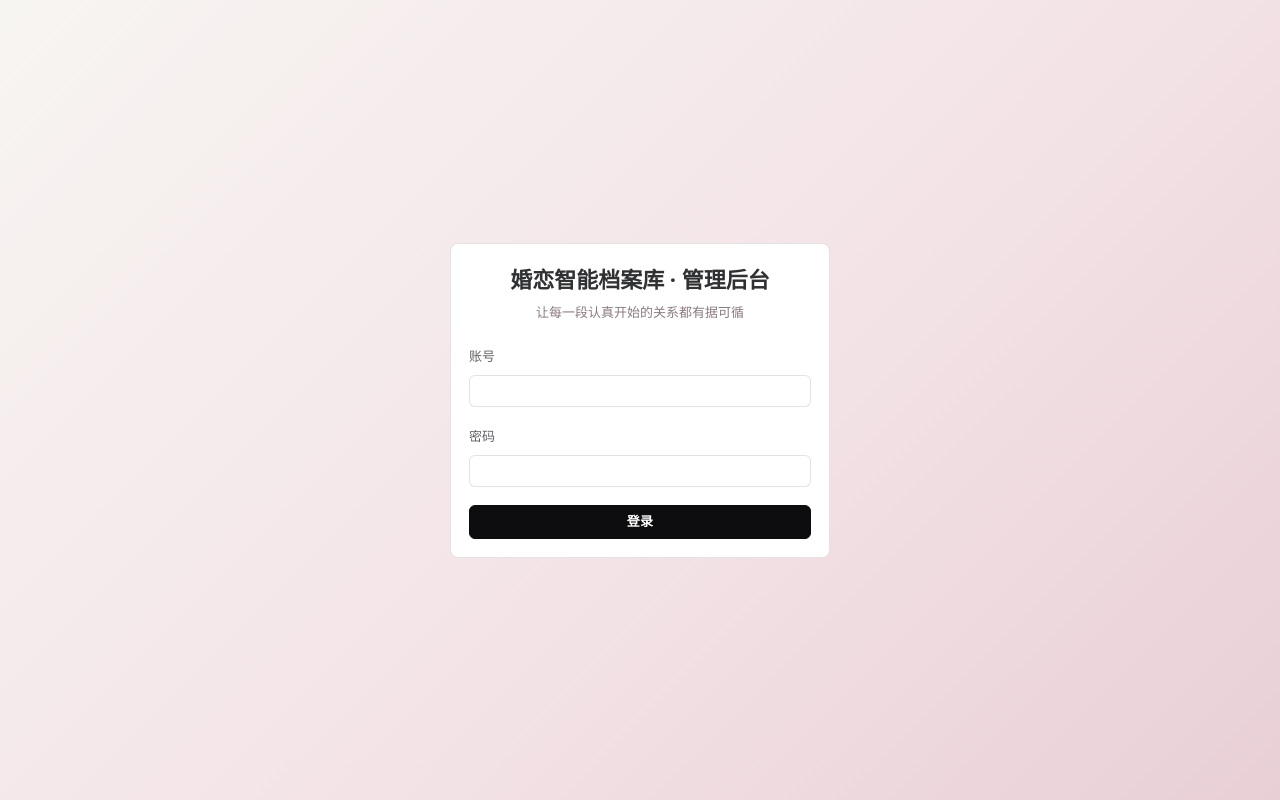
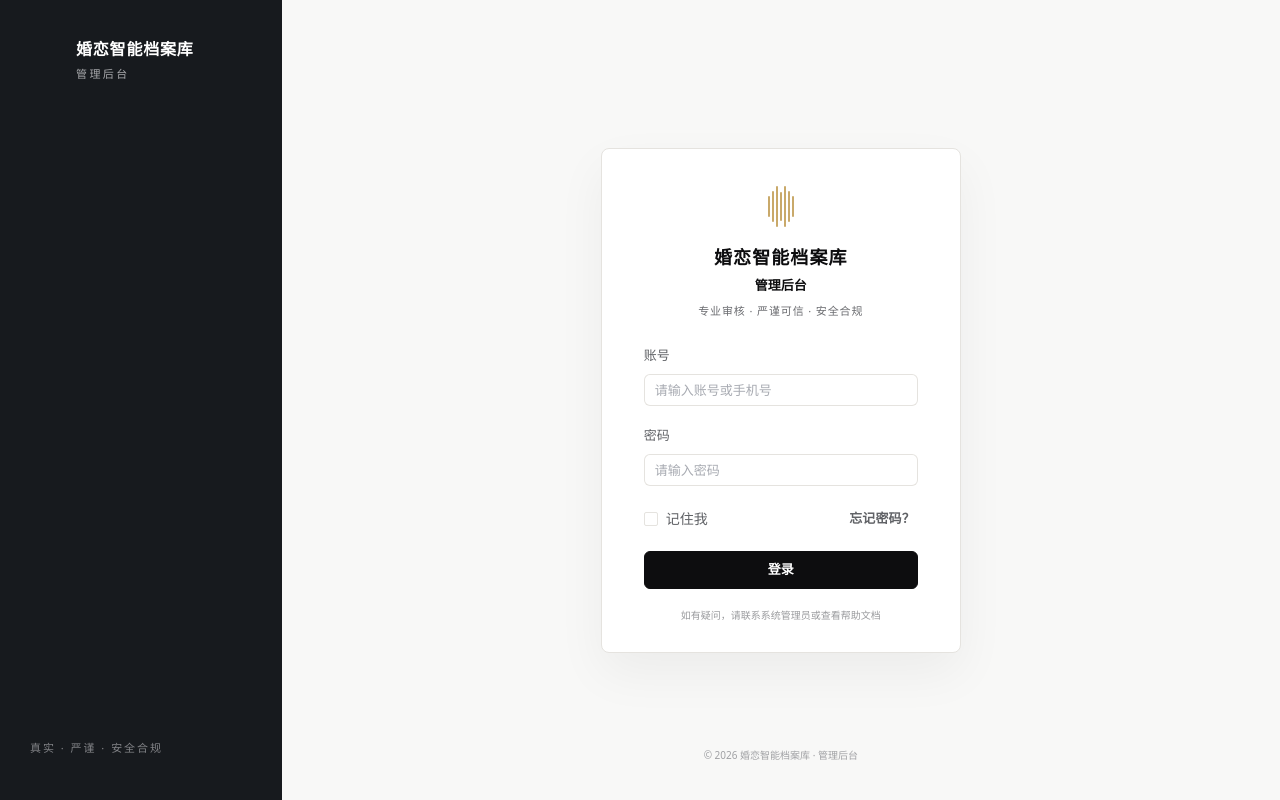
Before and after one commit to codeApe-7/goldlove, a Vue app in the folder apps/admin-web/: page /login in a window 1280 px wide. Built offline with nearby package versions, Linux system fonts and the light colour scheme.

Commit message:
feat(admin): match core pages to prototype

```diff
--- a/apps/admin-web/src/views/DashboardView.vue
+++ b/apps/admin-web/src/views/DashboardView.vue
@@ -3,15 +3,16 @@ import { onMounted, ref } from 'vue'
 import { ElMessage } from 'element-plus'
 import { dashboardStats } from '@/api/admin'
 import type { AdminDashboardStats } from '@/types'
+import PageHeader from '@/components/PageHeader.vue'
 
 const stats = ref<AdminDashboardStats | null>(null)
 const loading = ref(false)
 
 const cards = [
-  { key: 'pendingReviews', label: '待审核', hint: '等待管理员处理的提交' },
-  { key: 'todayRegistrations', label: '今日登记', hint: '今天新登记的访客' },
-  { key: 'todayReviews', label: '今日审核', hint: '今天完成的审核' },
-  { key: 'totalProfiles', label: '累计建档', hint: '已建立的全部档案' },
+  { key: 'pendingReviews', label: '待审核', hint: '等待处理的档案' },
+  { key: 'todayRegistrations', label: '今日登记', hint: '今日新登记访客' },
+  { key: 'todayReviews', label: '今日审核', hint: '今日完成审核' },
+  { key: 'totalProfiles', label: '累计建档', hint: '总档案数量' },
 ] as const
 
 onMounted(async () => {
@@ -27,41 +28,155 @@ onMounted(async () => {
 </script>
 
 <template>
-  <div>
-    <h2 class="page-title">工作台</h2>
-    <el-row :gutter="16" v-loading="loading">
-      <el-col v-for="card in cards" :key="card.key" :span="6">
-        <el-card class="stat-card" shadow="hover">
-          <div class="stat-value tabular">{{ stats?.[card.key] ?? 0 }}</div>
-          <div class="stat-label">{{ card.label }}</div>
-          <div class="stat-hint">{{ card.hint }}</div>
-        </el-card>
-      </el-col>
-    </el-row>
+  <div class="dashboard-page">
+    <PageHeader title="工作台" description="欢迎使用婚恋智能档案库管理后台，实时掌握审核与建档情况。" />
+    <div v-loading="loading" class="stats-grid">
+      <article v-for="card in cards" :key="card.key" class="stat-card">
+        <span class="stat-label">{{ card.label }}</span>
+        <strong class="stat-value tabular">{{ stats?.[card.key] ?? 0 }}</strong>
+        <span class="stat-hint">{{ card.hint }}</span>
+      </article>
+    </div>
+    <section class="dashboard-lower">
+      <div class="archive-panel workflow-panel">
+        <div class="panel-header">
+          <div>
+            <h2>今日工作概览</h2>
+            <p>根据当前实时统计生成</p>
+          </div>
+          <span class="live-dot">实时</span>
+        </div>
+        <div class="workflow-row">
+          <div><strong class="tabular">{{ stats?.todayRegistrations ?? 0 }}</strong><span>新增登记</span></div>
+          <i />
+          <div><strong class="tabular">{{ stats?.pendingReviews ?? 0 }}</strong><span>等待审核</span></div>
+          <i />
+          <div><strong class="tabular">{{ stats?.todayReviews ?? 0 }}</strong><span>完成审核</span></div>
+        </div>
+      </div>
+      <aside class="archive-panel sla-panel">
+        <span class="sla-eyebrow">审核提醒</span>
+        <strong class="tabular">{{ stats?.pendingReviews ?? 0 }}</strong>
+        <p>份档案当前待处理</p>
+        <el-button type="primary" @click="$router.push('/reviews')">进入审核管理</el-button>
+      </aside>
+    </section>
   </div>
 </template>
 
 <style scoped>
-.page-title {
-  margin: 0 0 18px;
-  color: var(--love-deep);
+.stats-grid {
+  display: grid;
+  grid-template-columns: repeat(4, minmax(0, 1fr));
+  gap: 14px;
 }
 .stat-card {
+  min-height: 126px;
+  padding: 17px 18px;
+  display: flex;
+  flex-direction: column;
+  border: 1px solid var(--archive-line);
+  border-radius: 8px;
+  background: #ffffff;
+}
+.stat-value {
+  margin-top: 14px;
+  color: var(--archive-ink);
+  font-size: 30px;
+  line-height: 1;
+  font-weight: 600;
+}
+.stat-label {
+  color: #3f4044;
+  font-size: 13px;
+  font-weight: 600;
+}
+.stat-hint {
+  margin-top: auto;
+  color: #949599;
+  font-size: 11px;
+}
+.dashboard-lower {
+  margin-top: 16px;
+  display: grid;
+  grid-template-columns: minmax(0, 2fr) minmax(220px, 0.7fr);
+  gap: 16px;
+}
+.workflow-panel,
+.sla-panel {
+  min-height: 230px;
+  padding: 20px;
+}
+.panel-header {
+  display: flex;
+  align-items: flex-start;
+  justify-content: space-between;
+}
+.panel-header h2 {
+  margin: 0;
+  font-size: 15px;
+}
+.panel-header p {
+  margin: 6px 0 0;
+  color: var(--archive-muted);
+  font-size: 11px;
+}
+.live-dot {
+  color: var(--archive-success);
+  font-size: 11px;
+}
+.workflow-row {
+  height: 150px;
+  display: flex;
+  align-items: center;
+  justify-content: space-around;
+}
+.workflow-row div {
+  min-width: 100px;
   text-align: center;
 }
-.stat-value {
-  font-size: 34px;
+.workflow-row strong,
+.workflow-row span {
+  display: block;
+}
+.workflow-row strong {
+  font-size: 28px;
   font-weight: 600;
-  color: var(--love-rose);
 }
-.stat-label {
-  margin-top: 6px;
-  font-size: 15px;
-  color: #3b3034;
+.workflow-row span {
+  margin-top: 8px;
+  color: var(--archive-muted);
+  font-size: 12px;
 }
-.stat-hint {
-  margin-top: 4px;
+.workflow-row i {
+  width: 64px;
+  height: 1px;
+  background: var(--archive-line);
+}
+.sla-panel {
+  display: flex;
+  flex-direction: column;
+  align-items: center;
+  justify-content: center;
+  text-align: center;
+}
+.sla-eyebrow {
+  color: var(--archive-muted);
   font-size: 12px;
-  color: #9a8b90;
+}
+.sla-panel strong {
+  margin-top: 12px;
+  font-size: 42px;
+  font-weight: 600;
+}
+.sla-panel p {
+  margin: 6px 0 18px;
+  color: var(--archive-muted);
+  font-size: 12px;
+}
+@media (max-width: 1100px) {
+  .stats-grid {
+    grid-template-columns: repeat(2, 1fr);
+  }
 }
 </style>
--- a/apps/admin-web/src/views/GuestRegisterView.vue
+++ b/apps/admin-web/src/views/GuestRegisterView.vue
@@ -1,17 +1,20 @@
 <script setup lang="ts">
 import { onMounted, reactive, ref } from 'vue'
 import { ElMessage } from 'element-plus'
+import { CircleCheck, CopyDocument, Lock } from '@element-plus/icons-vue'
 import {
   currentAuthorizationDocumentVersion,
   provisionGuest,
   reissueCredential,
 } from '@/api/admin'
 import type { ProvisionedGuest } from '@/types'
+import PageHeader from '@/components/PageHeader.vue'
 
 const loading = ref(false)
 const credentialLoading = ref(false)
 const created = ref<ProvisionedGuest | null>(null)
 const reissued = ref<ProvisionedGuest | null>(null)
+const reissuePhone = ref('')
 const form = reactive({
   phone: '',
   paymentReference: '',
@@ -50,9 +53,13 @@ async function submit(): Promise<void> {
 }
 
 async function reissue(): Promise<void> {
+  if (!reissuePhone.value.trim()) {
+    ElMessage.warning('请输入需要补发凭证的手机号')
+    return
+  }
   credentialLoading.value = true
   try {
-    reissued.value = await reissueCredential(form.phone.trim())
+    reissued.value = await reissueCredential(reissuePhone.value.trim())
     ElMessage.success('初始凭证已补发（仅本次展示）')
   } catch (error) {
     ElMessage.error(error instanceof Error ? error.message : '补发失败')
@@ -60,80 +67,178 @@ async function reissue(): Promise<void> {
     credentialLoading.value = false
   }
 }
+
+async function copyCredential(value: string): Promise<void> {
+  try {
+    await navigator.clipboard.writeText(value)
+    ElMessage.success('凭证已复制')
+  } catch {
+    ElMessage.error('复制失败，请手动复制凭证')
+  }
+}
 </script>
 
 <template>
-  <div>
-    <h2 class="page-title">访客登记</h2>
-    <el-row :gutter="16">
-      <el-col :span="14">
-        <el-card>
-          <el-form label-width="110px">
+  <div class="register-page">
+    <PageHeader title="访客登记" description="录入访客支付信息，生成初始凭证用于账号激活。" />
+    <div class="register-grid">
+      <section class="archive-panel form-panel">
+        <div class="panel-heading">
+          <h2>登记信息</h2>
+          <p>带 * 项为必填，请确保支付信息准确无误。</p>
+        </div>
+        <el-form label-position="top" class="register-form">
+          <div class="form-grid">
             <el-form-item label="手机号" required>
-              <el-input v-model="form.phone" placeholder="11 位手机号" />
+              <el-input v-model="form.phone" placeholder="请输入 11 位手机号" />
             </el-form-item>
             <el-form-item label="付款参考号" required>
-              <el-input v-model="form.paymentReference" placeholder="付款单号" />
+              <el-input v-model="form.paymentReference" placeholder="请输入付款参考号" />
             </el-form-item>
             <el-form-item label="付款金额（元）" required>
-              <el-input-number v-model="form.amountYuan" :min="0" :precision="2" />
+              <el-input-number v-model="form.amountYuan" :min="0" :precision="2" controls-position="right" />
             </el-form-item>
             <el-form-item label="付款时间" required>
               <el-date-picker
                 v-model="form.paidAt"
                 type="datetime"
                 value-format="YYYY-MM-DDTHH:mm:ss.sssZ"
+                style="width: 100%"
               />
             </el-form-item>
-            <el-form-item label="授权书版本">
-              <el-input v-model="form.authorizationDocumentVersion" />
+            <el-form-item label="授权书版本" required>
+              <el-input v-model="form.authorizationDocumentVersion" placeholder="请输入授权书版本" />
             </el-form-item>
-            <el-form-item label="备注">
-              <el-input v-model="form.note" type="textarea" :rows="2" />
+            <el-form-item label="备注" class="span-two">
+              <el-input v-model="form.note" type="textarea" :rows="3" maxlength="200" show-word-limit placeholder="可填写补充说明（选填）" />
             </el-form-item>
-            <el-button type="primary" :loading="loading" @click="submit">
-              登记并生成初始凭证
-            </el-button>
-          </el-form>
-          <el-alert
-            v-if="created"
-            type="success"
-            :closable="false"
-            class="credential-alert"
-            :title="`初始凭证（仅本次展示）：${created.initialCredential}`"
-          />
-        </el-card>
-      </el-col>
-      <el-col :span="10">
-        <el-card>
-          <template #header>补发初始凭证</template>
-          <el-form label-width="80px">
-            <el-form-item label="手机号">
-              <el-input v-model="form.phone" placeholder="已登记访客手机号" />
-            </el-form-item>
-            <el-button :loading="credentialLoading" @click="reissue">
-              补发凭证（作废旧凭证）
-            </el-button>
-          </el-form>
-          <el-alert
-            v-if="reissued"
-            type="warning"
-            :closable="false"
-            class="credential-alert"
-            :title="`新初始凭证（仅本次展示）：${reissued.initialCredential}`"
-          />
-        </el-card>
-      </el-col>
-    </el-row>
+          </div>
+          <el-button type="primary" class="submit-button" :loading="loading" @click="submit">
+            登记并生成初始凭证
+          </el-button>
+        </el-form>
+      </section>
+      <aside class="side-column">
+        <section class="archive-panel credential-panel" :class="{ ready: created }">
+          <el-icon class="credential-icon"><CircleCheck v-if="created" /><Lock v-else /></el-icon>
+          <span class="credential-label">初始凭证（仅本次）</span>
+          <strong class="credential-code tabular">{{ created?.initialCredential || '登记成功后显示' }}</strong>
+          <p>{{ created ? `账号 ${created.phoneMasked}` : '请妥善保存，关闭页面后无法再次查看。' }}</p>
+          <el-button v-if="created" plain :icon="CopyDocument" @click="copyCredential(created.initialCredential)">复制凭证</el-button>
+        </section>
+        <section class="archive-panel reissue-panel">
+          <div class="panel-heading compact">
+            <h2>补发初始凭证</h2>
+            <p>补发后旧凭证立即作废，请谨慎操作。</p>
+          </div>
+          <el-input v-model="reissuePhone" placeholder="请输入 11 位手机号" />
+          <el-button class="reissue-button" :loading="credentialLoading" @click="reissue">生成新凭证</el-button>
+          <div v-if="reissued" class="reissued-result">
+            <span>新凭证</span>
+            <strong class="tabular">{{ reissued.initialCredential }}</strong>
+            <el-button link @click="copyCredential(reissued.initialCredential)">复制</el-button>
+          </div>
+        </section>
+      </aside>
+    </div>
   </div>
 </template>
 
 <style scoped>
-.page-title {
-  margin: 0 0 18px;
-  color: var(--love-deep);
+.register-grid {
+  display: grid;
+  grid-template-columns: minmax(520px, 1.45fr) minmax(300px, 0.75fr);
+  gap: 16px;
 }
-.credential-alert {
-  margin-top: 16px;
+.form-panel,
+.credential-panel,
+.reissue-panel {
+  padding: 20px;
+}
+.panel-heading h2 {
+  margin: 0;
+  font-size: 15px;
+}
+.panel-heading p {
+  margin: 7px 0 0;
+  color: var(--archive-muted);
+  font-size: 11px;
+}
+.register-form {
+  margin-top: 22px;
+}
+.form-grid {
+  display: grid;
+  grid-template-columns: 1fr 1fr;
+  column-gap: 16px;
+}
+.span-two {
+  grid-column: 1 / -1;
+}
+.register-form :deep(.el-input-number) {
+  width: 100%;
+}
+.submit-button {
+  width: 100%;
+  margin-top: 6px;
+}
+.side-column {
+  display: flex;
+  flex-direction: column;
+  gap: 16px;
+}
+.credential-panel {
+  min-height: 190px;
+  display: flex;
+  flex-direction: column;
+  align-items: center;
+  justify-content: center;
+  text-align: center;
+}
+.credential-panel.ready {
+  border-color: #bce8c9;
+  background: #fbfffc;
+}
+.credential-icon {
+  color: var(--archive-success);
+  font-size: 24px;
+}
+.credential-label {
+  margin-top: 9px;
+  color: var(--archive-muted);
+  font-size: 11px;
+}
+.credential-code {
+  margin-top: 10px;
+  font-size: 20px;
+  letter-spacing: 0.08em;
+}
+.credential-panel p {
+  margin: 8px 0 14px;
+  color: var(--archive-muted);
+  font-size: 10px;
+}
+.panel-heading.compact {
+  margin-bottom: 16px;
+}
+.reissue-button {
+  width: 100%;
+  margin-top: 12px;
+}
+.reissued-result {
+  margin-top: 14px;
+  padding: 10px;
+  display: grid;
+  grid-template-columns: auto 1fr auto;
+  align-items: center;
+  gap: 8px;
+  border-radius: 6px;
+  background: #f5f5f3;
+  font-size: 11px;
+}
+@media (max-width: 1100px) {
+  .register-grid {
+    grid-template-columns: minmax(500px, 1fr) 280px;
+  }
 }
 </style>
--- a/apps/admin-web/src/views/LoginView.vue
+++ b/apps/admin-web/src/views/LoginView.vue
@@ -3,6 +3,7 @@ import { reactive, ref } from 'vue'
 import { useRouter } from 'vue-router'
 import { ElMessage } from 'element-plus'
 import { useAuthStore } from '@/stores/auth'
+import BrandMark from '@/components/BrandMark.vue'
 
 const router = useRouter()
 const auth = useAuthStore()
@@ -24,58 +25,158 @@ async function submit(): Promise<void> {
     loading.value = false
   }
 }
+
+function forgotPassword(): void {
+  ElMessage.info('请联系系统管理员重置密码')
+}
 </script>
 
 <template>
   <div class="login-page">
-    <el-card class="login-card" shadow="always">
-      <h1 class="brand">婚恋智能档案库 · 管理后台</h1>
-      <p class="tagline">让每一段认真开始的关系都有据可循</p>
+    <aside class="brand-rail">
+      <div class="brand-lockup">
+        <BrandMark light />
+        <div>
+          <strong>婚恋智能档案库</strong>
+          <span>管理后台</span>
+        </div>
+      </div>
+      <p>真实 · 严谨 · 安全合规</p>
+    </aside>
+    <main class="login-stage">
+      <section class="login-card">
+        <BrandMark class="panel-mark" />
+        <h1>婚恋智能档案库</h1>
+        <p class="panel-label">管理后台</p>
+        <p class="tagline">专业审核 · 严谨可信 · 安全合规</p>
         <el-form label-position="top" @submit.prevent="submit">
           <el-form-item label="账号">
-          <el-input v-model="form.username" autocomplete="username" />
+            <el-input v-model="form.username" autocomplete="username" placeholder="请输入账号或手机号" />
           </el-form-item>
           <el-form-item label="密码">
             <el-input
               v-model="form.password"
               type="password"
               autocomplete="current-password"
+              placeholder="请输入密码"
               show-password
             />
           </el-form-item>
+          <div class="form-meta">
+            <el-checkbox>记住我</el-checkbox>
+            <el-button link @click="forgotPassword">忘记密码？</el-button>
+          </div>
           <el-button type="primary" class="submit" :loading="loading" native-type="submit">
             登录
           </el-button>
         </el-form>
-    </el-card>
+        <p class="login-help">如有疑问，请联系系统管理员或查看帮助文档</p>
+      </section>
+      <p class="copyright">© 2026 婚恋智能档案库 · 管理后台</p>
+    </main>
   </div>
 </template>
 
 <style scoped>
 .login-page {
+  min-width: 900px;
   height: 100%;
+  display: flex;
+  background: #f8f8f7;
+}
+.brand-rail {
+  width: 22%;
+  min-width: 220px;
+  padding: 34px 30px;
+  display: flex;
+  flex-direction: column;
+  justify-content: space-between;
+  background: #171a1e;
+  color: #ffffff;
+}
+.brand-lockup {
+  display: flex;
+  align-items: center;
+  gap: 12px;
+}
+.brand-lockup strong,
+.brand-lockup span {
+  display: block;
+}
+.brand-lockup strong {
+  font-size: 16px;
+  letter-spacing: 0.05em;
+}
+.brand-lockup span {
+  margin-top: 5px;
+  color: #aaabae;
+  font-size: 11px;
+  letter-spacing: 0.22em;
+}
+.brand-rail > p {
+  color: #818286;
+  font-size: 11px;
+  letter-spacing: 0.18em;
+}
+.login-stage {
+  position: relative;
+  flex: 1;
   display: flex;
   align-items: center;
   justify-content: center;
-  background: linear-gradient(135deg, #f7f5f2 0%, #f3e3e7 55%, #e8cfd6 100%);
 }
 .login-card {
-  width: 380px;
-  border-radius: 12px;
+  width: 360px;
+  padding: 36px 42px 30px;
+  border: 1px solid var(--archive-line);
+  border-radius: 8px;
+  background: #ffffff;
+  box-shadow: 0 20px 50px rgba(17, 17, 19, 0.05);
 }
-.brand {
-  margin: 0 0 8px;
-  color: var(--love-deep);
-  font-size: 22px;
+.panel-mark {
+  display: flex;
+  margin: 0 auto 14px;
+}
+h1 {
+  margin: 0;
   text-align: center;
+  font-size: 18px;
+  letter-spacing: 0.06em;
+}
+.panel-label {
+  margin: 6px 0 0;
+  text-align: center;
+  font-size: 13px;
+  font-weight: 600;
 }
 .tagline {
-  margin: 0 0 24px;
+  margin: 8px 0 26px;
   text-align: center;
-  color: #8b7a80;
-  font-size: 13px;
+  color: var(--archive-muted);
+  font-size: 11px;
+  letter-spacing: 0.08em;
+}
+.form-meta {
+  margin: -2px 0 15px;
+  display: flex;
+  align-items: center;
+  justify-content: space-between;
+  font-size: 12px;
 }
 .submit {
   width: 100%;
+  height: 38px;
+}
+.login-help {
+  margin: 18px 0 0;
+  text-align: center;
+  color: #9a9b9e;
+  font-size: 10px;
+}
+.copyright {
+  position: absolute;
+  bottom: 28px;
+  color: #a0a1a4;
+  font-size: 10px;
 }
 </style>
```
Also changed, not shown: 1 other file (tests, documents, lock files or other folders). Lines whose indentation alone changed are shown as unchanged.
